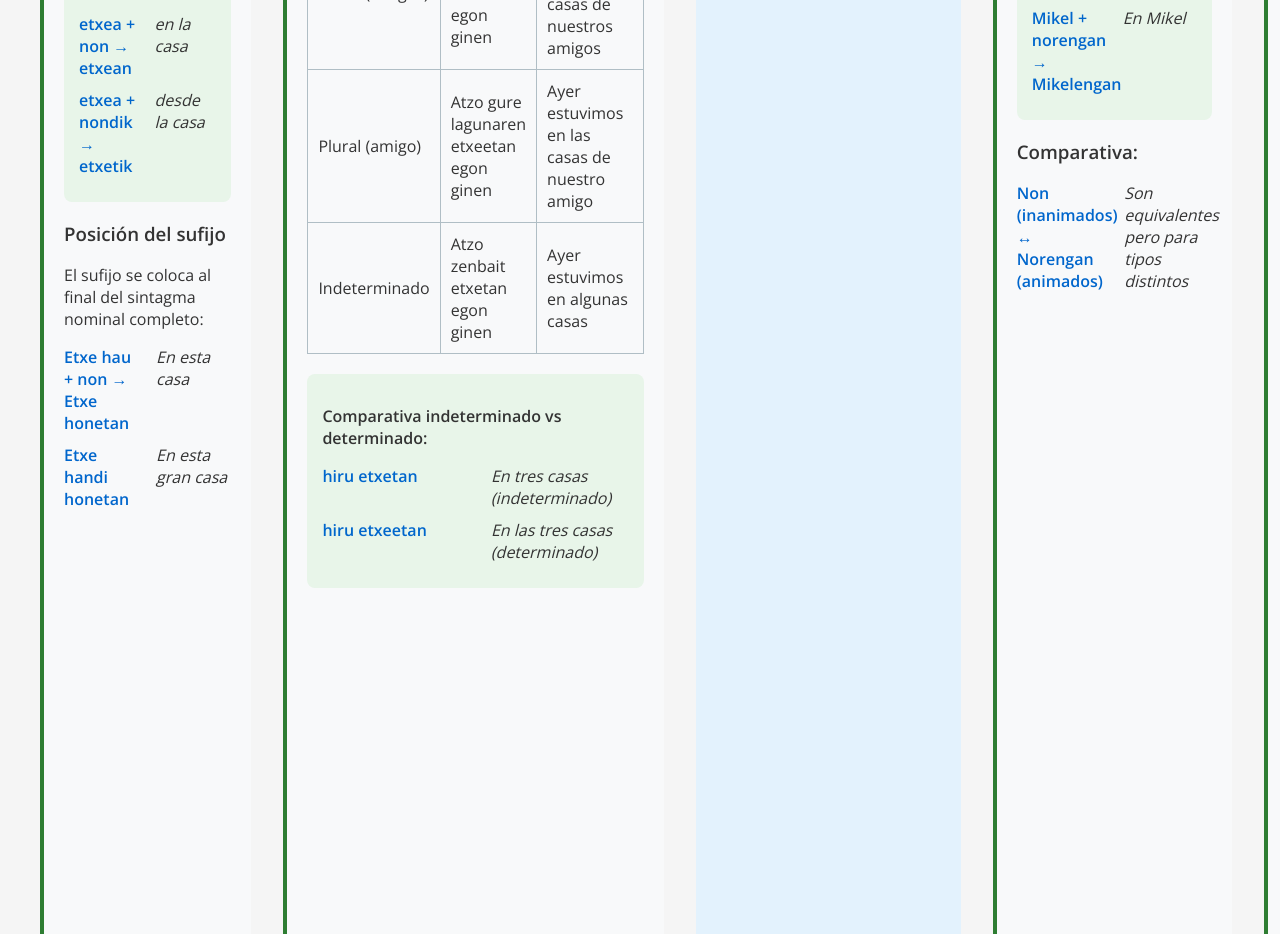
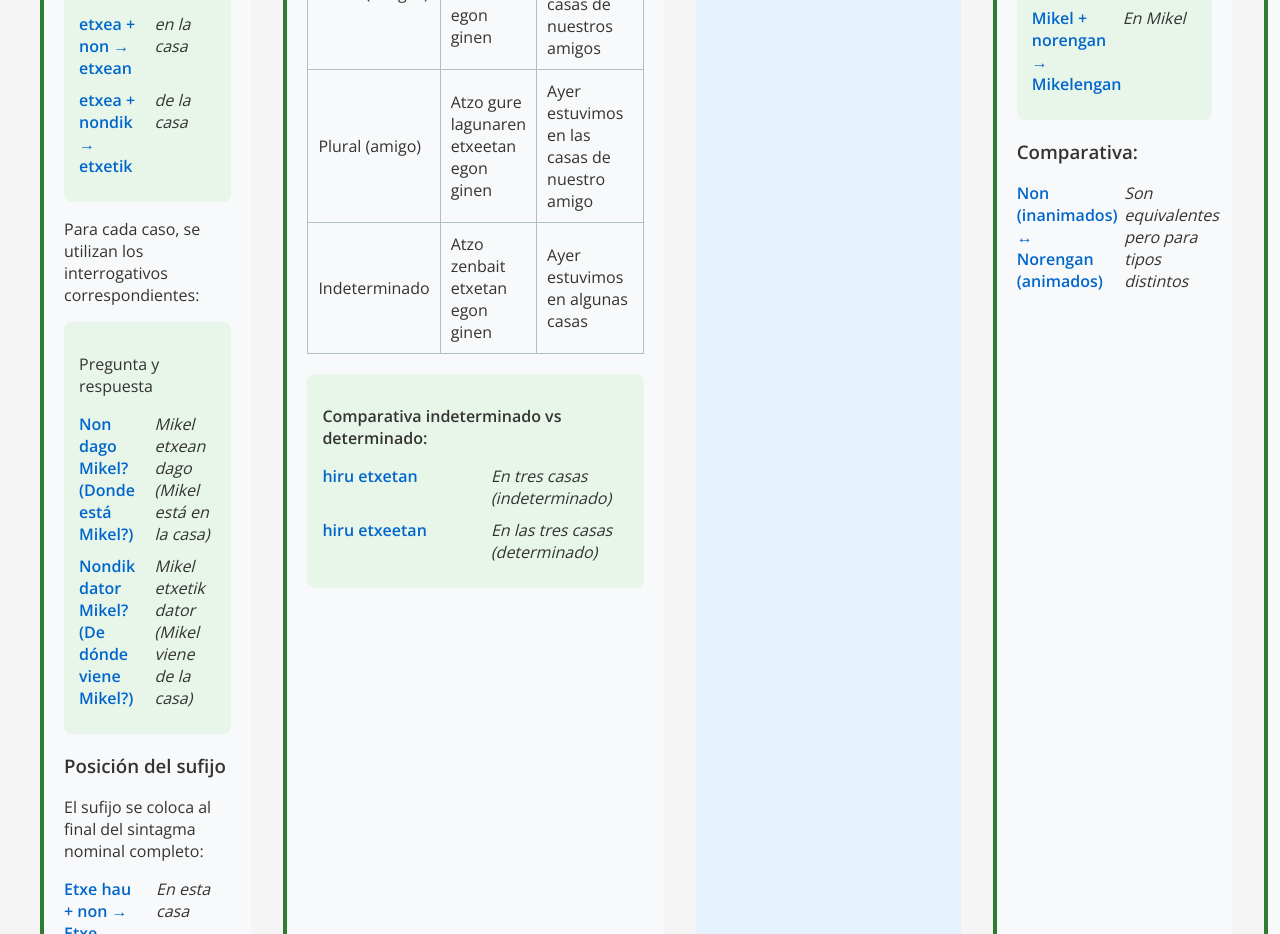
Before and after one commit to KoldoAH/web_euskera, a plain HTML site: page lecciones/leccionA1_clase2.html in a window 1280 px wide. Shown: the part 573-1507 px from the top of the page. Drawn offline with nearby package versions, Linux system fonts and the light colour scheme; files that its build step writes are made by us from their sources; a web font is replaced by a local one.

Commit message:
Update leccionA1_clase2.html Non nondik

```diff
--- a/lecciones/leccionA1_clase2.html
+++ b/lecciones/leccionA1_clase2.html
@@ -110,9 +110,23 @@
                 </div>
                 <div class="example-pair">
                     <div class="euskera">etxea + nondik → etxetik</div>
-                    <div class="translation">desde la casa</div>
+                    <div class="translation">de la casa</div>
+                </div>
+
+            </div>
+            <p>Para cada caso, se utilizan los interrogativos correspondientes:</p>
+            <div class="highlight-box">
+                <p>Pregunta y respuesta</p>
+                 <div class="example-pair">
+                    <div class="euskera">Non dago Mikel? (Donde está Mikel?)</div>
+                    <div class="translation">Mikel etxean dago (Mikel está en la casa)</div>
+                </div>
+                <div class="example-pair">
+                    <div class="euskera">Nondik dator Mikel? (De dónde viene Mikel?)</div>
+                    <div class="translation">Mikel etxetik dator (Mikel viene de la casa)</div>
                 </div>
             </div>
+
 
             <h3>Posición del sufijo</h3>
             <p>El sufijo se coloca al final del sintagma nominal completo:</p>
```
